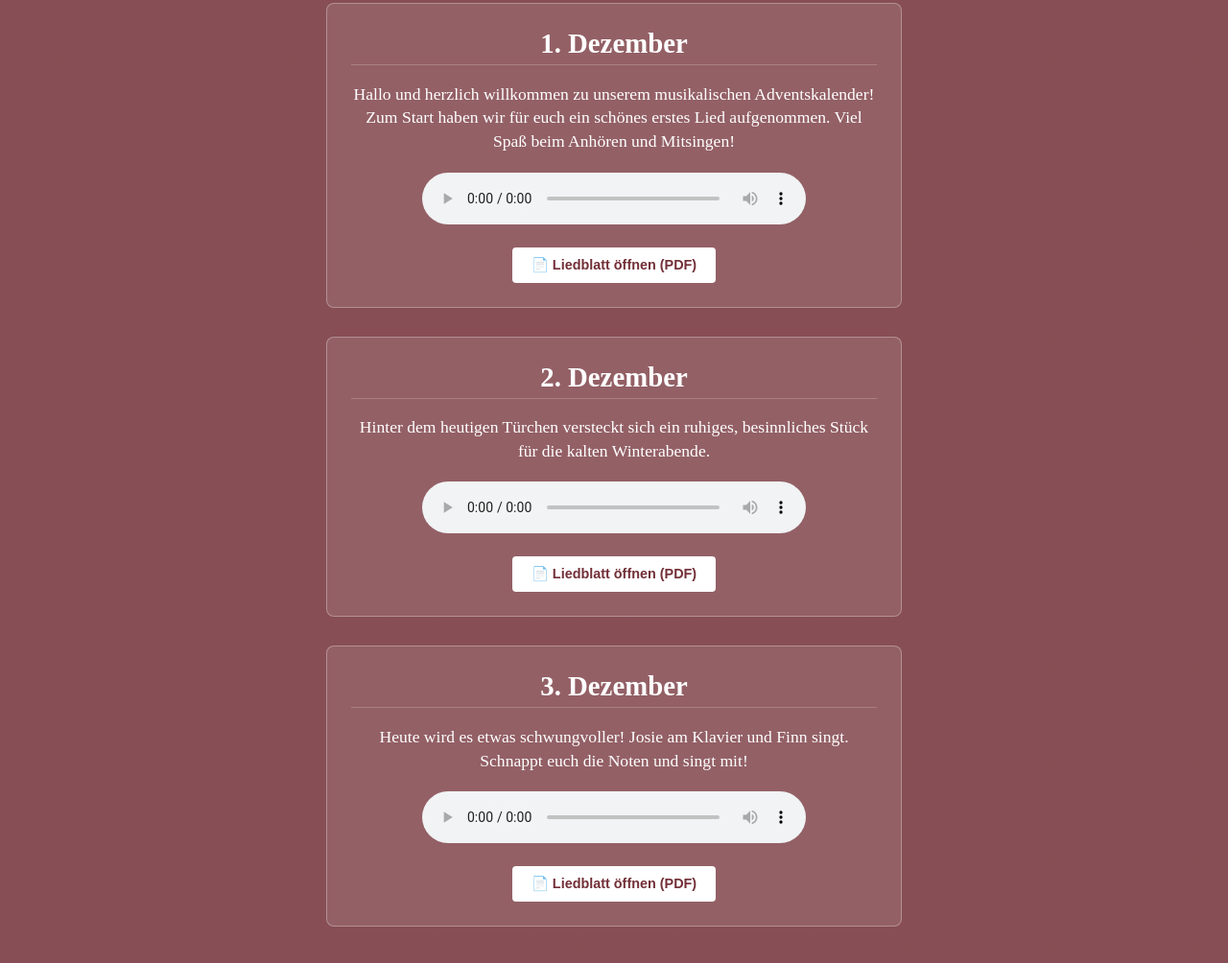
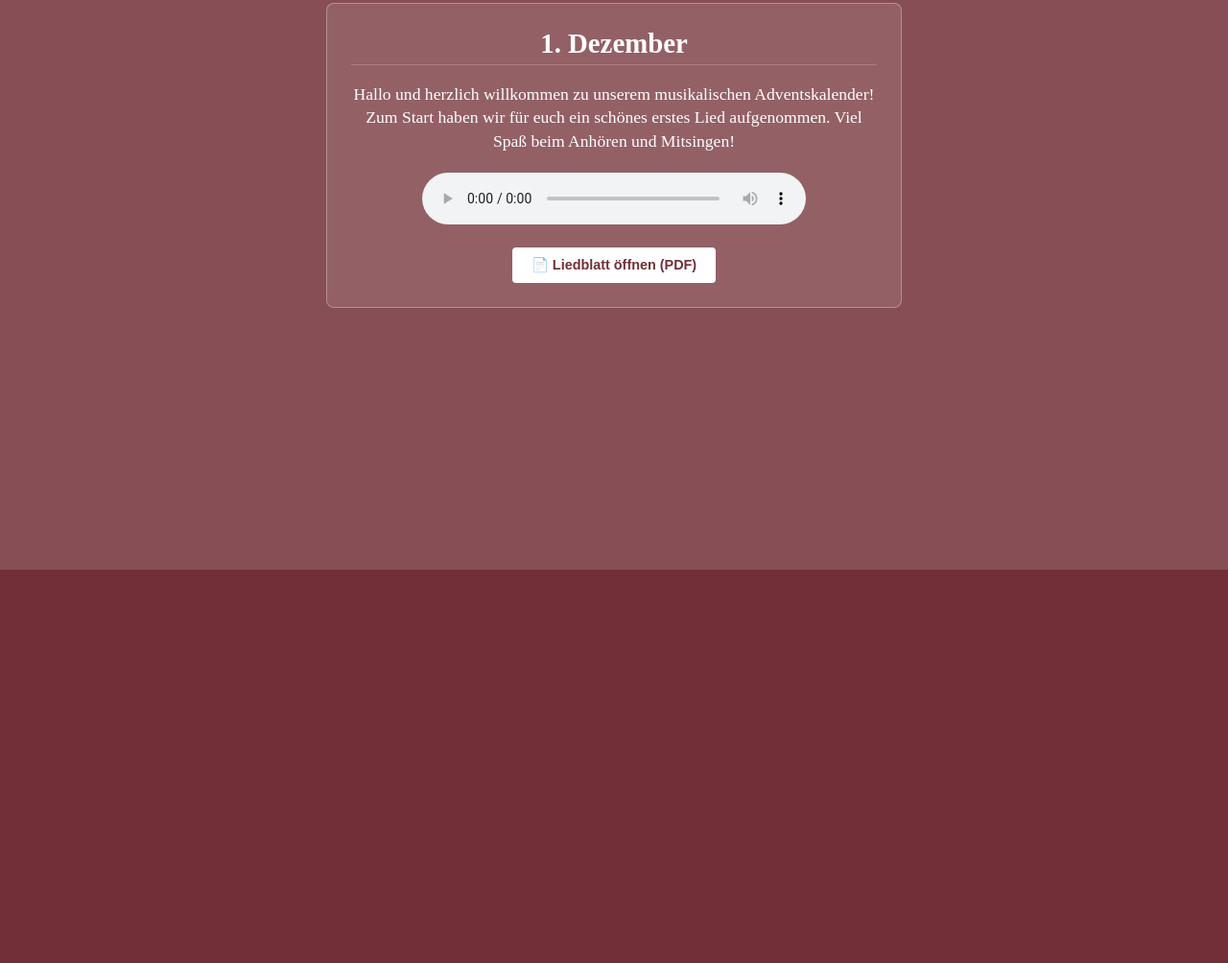
Before and after one commit to josieundfinn/josieundfinn.github.io, a plain HTML site: page index.html in a window 1280 px wide. Shown: the part 206-1210 px from the top of the page at 96% size. After the commit the page ends 800 px from the top, so only its background shows below. Drawn offline with Linux system fonts and the light colour scheme.

Commit message:
Update index.html

```diff
--- a/index.html
+++ b/index.html
@@ -5,10 +5,9 @@
     <meta name="viewport" content="width=device-width, initial-scale=1.0">
     <title>Adventskalender 2026</title>
     <style>
-        /* Hintergrund und allgemeine Schrift */
         body {
             background-color: #722F37; /* Bordeauxrot */
-            background-image: linear-gradient(rgba(255, 255, 255, 0.15), rgba(255, 255, 255, 0.15)); /* Leicht ausgeblichener Effekt */
+            background-image: linear-gradient(rgba(255, 255, 255, 0.15), rgba(255, 255, 255, 0.15)); /* Leicht ausgeblichen */
             color: #ffffff;
             font-family: 'Times New Roman', Times, serif;
             margin: 0;
@@ -16,7 +15,6 @@
             text-align: center;
         }
 
-        /* Überschriften */
         h1 {
             font-size: 3rem;
             margin-bottom: 5px;
@@ -31,18 +29,16 @@
             opacity: 0.9;
         }
 
-        /* Container für die Türchen */
         .calendar-container {
             max-width: 600px;
             margin: 0 auto;
             display: flex;
             flex-direction: column;
-            gap: 30px; /* Abstand zwischen den Türchen */
+            gap: 30px;
         }
 
-        /* Einzelnes Türchen */
         .door {
-            background: rgba(255, 255, 255, 0.1); /* Leicht transparenter Kasten */
+            background: rgba(255, 255, 255, 0.1);
             border: 1px solid rgba(255, 255, 255, 0.3);
             border-radius: 8px;
             padding: 25px;
@@ -63,14 +59,12 @@
             margin-bottom: 20px;
         }
 
-        /* Musik-Player */
         audio {
             width: 100%;
             max-width: 400px;
             margin-bottom: 20px;
         }
 
-        /* PDF-Download-Button */
         .pdf-link {
             display: inline-block;
             color: #722F37;
@@ -79,7 +73,7 @@
             padding: 10px 20px;
             border-radius: 4px;
             font-weight: bold;
-            font-family: sans-serif; /* Macht den Button moderner lesbar */
+            font-family: sans-serif;
             font-size: 0.9rem;
             transition: background 0.2s;
         }
@@ -91,11 +85,9 @@
 </head>
 <body>
 
-    <!-- Kopfzeile -->
     <h1>Adventskalender 2026</h1>
     <div class="subtitle">von Josie & Finn</div>
 
-    <!-- Hier werden die Türchen nacheinander hochgeladen -->
     <div class="calendar-container">
 
         <!-- 1. DEZEMBER -->
@@ -103,35 +95,14 @@
             <h2>1. Dezember</h2>
             <p>Hallo und herzlich willkommen zu unserem musikalischen Adventskalender! Zum Start haben wir für euch ein schönes erstes Lied aufgenommen. Viel Spaß beim Anhören und Mitsingen!</p>
 
-            <!-- Exakter Name Ihrer Musikdatei im Ordner "musik" -->
-            <audio controls src="musik/musik_Bachlauf VCP Rhein Main.mp3">
+            <!-- Musikdatei im Ordner "musik" -->
+            <audio controls src="musik/tag1_bachlauf.mp3">
                 Ihr Browser unterstützt das Audio-Element nicht.
             </audio>
 
             <br>
-            <!-- Exakter Name Ihrer PDF-Datei im Ordner "noten" -->
-            <a href="noten/vom_harten_stein_der_berge_(bachlauf).pdf" target="_blank" class="pdf-link">📄 Liedblatt öffnen (PDF)</a>
-        </div>
-
-
-        <!-- TÜRCHEN 2 -->
-        <div class="door">
-            <h2>2. Dezember</h2>
-            <p>Hinter dem heutigen Türchen versteckt sich ein ruhiges, besinnliches Stück für die kalten Winterabende.</p>
-
-            <audio controls src="musik/tag2.mp3"></audio>
-            <br>
-            <a href="noten/tag2.pdf" target="_blank" class="pdf-link">📄 Liedblatt öffnen (PDF)</a>
-        </div>
-
-        <!-- TÜRCHEN 3 (Ein weiteres Beispiel) -->
-        <div class="door">
-            <h2>3. Dezember</h2>
-            <p>Heute wird es etwas schwungvoller! Josie am Klavier und Finn singt. Schnappt euch die Noten und singt mit!</p>
-
-            <audio controls src="musik/tag3.mp3"></audio>
-            <br>
-            <a href="noten/tag3.pdf" target="_blank" class="pdf-link">📄 Liedblatt öffnen (PDF)</a>
+            <!-- PDF-Datei im Ordner "noten" -->
+            <a href="noten/tag1_bachlauf.pdf" target="_blank" class="pdf-link">📄 Liedblatt öffnen (PDF)</a>
         </div>
 
     </div>
```
